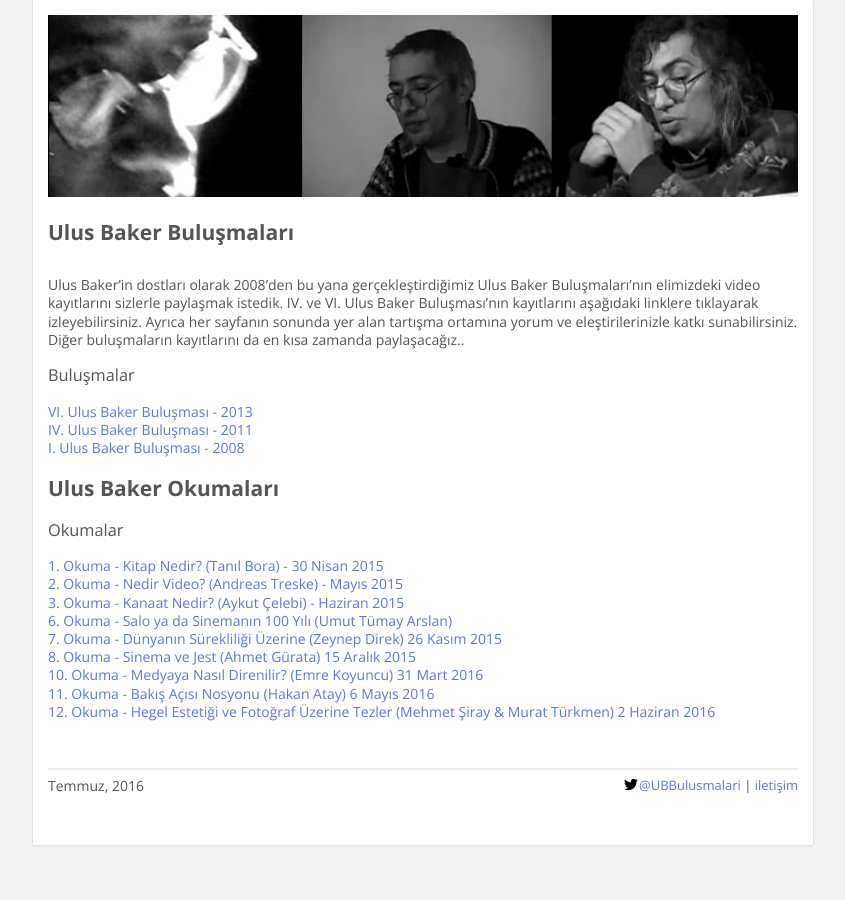
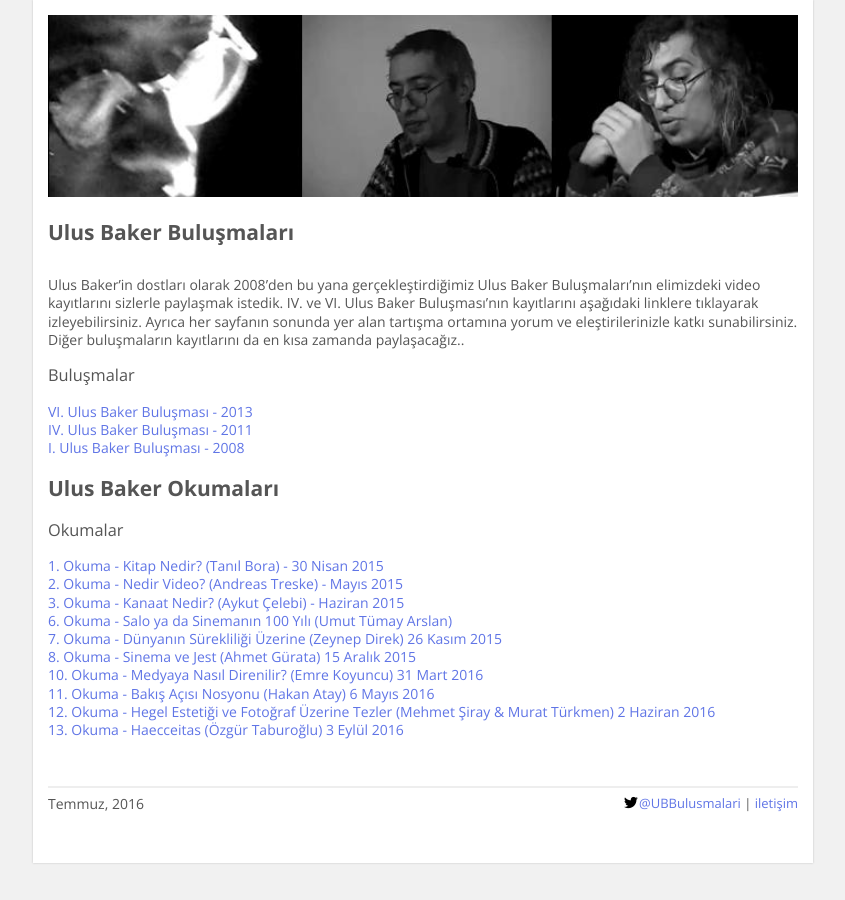
Before and after one commit to ulusbakerbulusmalari/ulusbakerbulusmalari.com, a Jekyll site: the page built from index.html, in a window 1280 px wide. Shown: the whole page, without its empty margins (217-1062 px from the left). Built offline with Jekyll 4.4.1, drawn with Linux system fonts in a browser that asks for light colours; nearby versions of some CDN libraries; Markdown is read by kramdown in place of the engine named in the settings.

Commit message:
Update index.html

```diff
--- a/index.html
+++ b/index.html
@@ -50,6 +50,9 @@ layout: default
 <div>
   <a href="okumalar/okuma12.html">12. Okuma - Hegel Estetiği ve Fotoğraf Üzerine Tezler (Mehmet Şiray & Murat Türkmen) 2 Haziran 2016</a>
 </div>
+<div>
+  <a href="okumalar/okuma12.html">13. Okuma - Haecceitas (Özgür Taburoğlu) 3 Eylül 2016</a>
+</div>
 
 <div id="footer">
   <hr>
```
